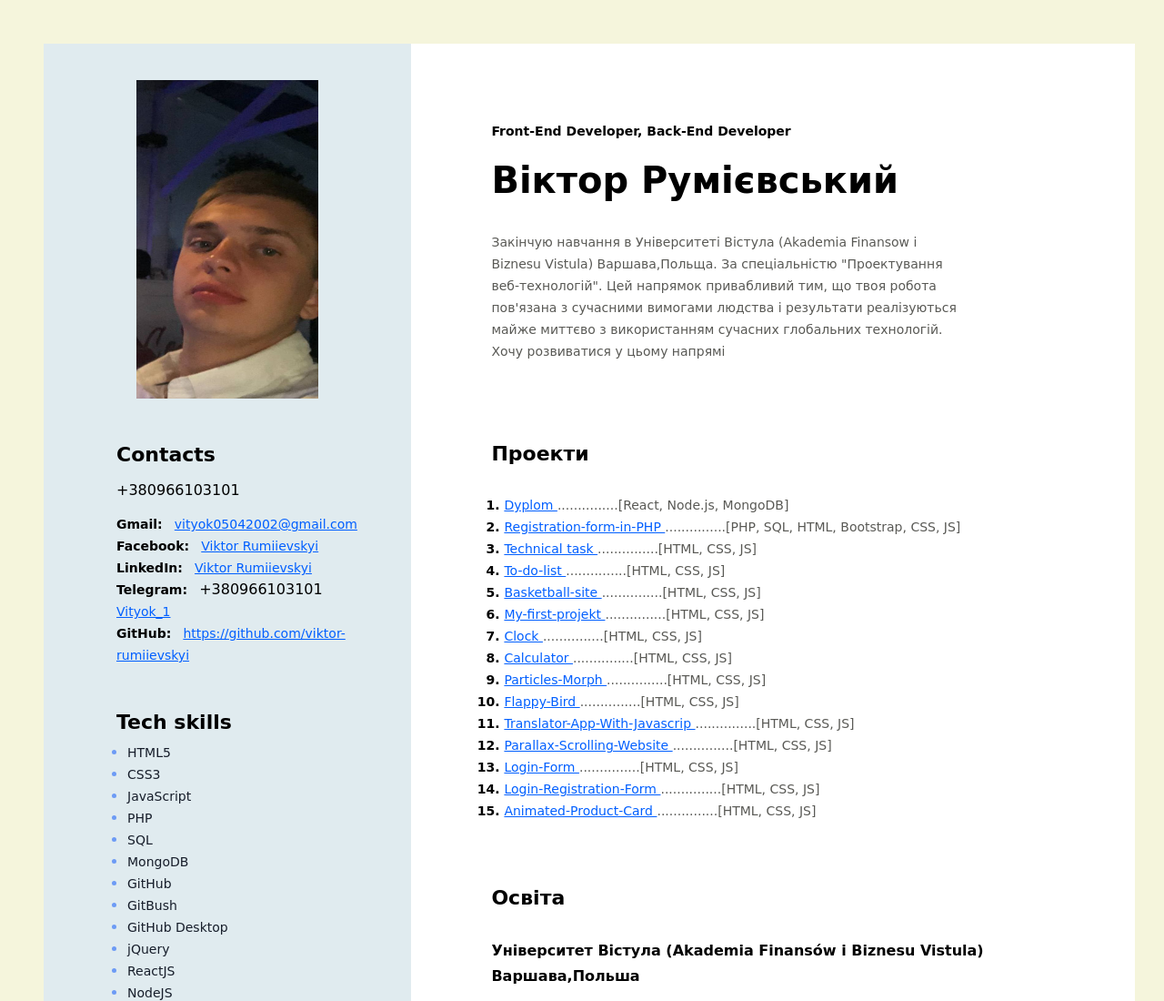
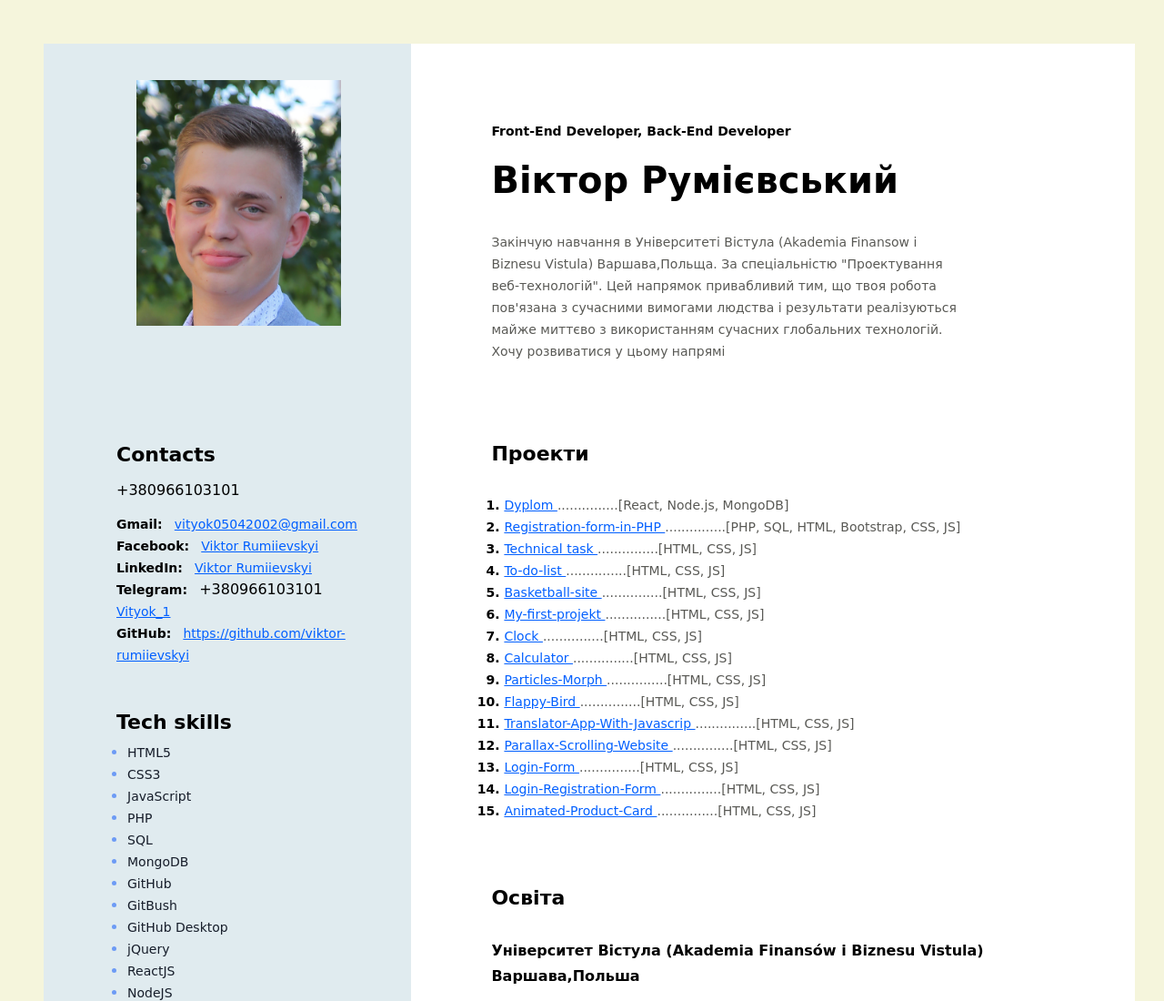
Before and after one commit to viktor-rumiievskyi/Portfolio, a plain HTML site: page index.html in a window 1280 px wide. Shown: the top 1100 px of the page at 91% size. Drawn offline with Linux system fonts and the light colour scheme; a web font is replaced by a local one.

Commit message:
Fixed bugs

```diff
--- a/index.html
+++ b/index.html
@@ -15,7 +15,8 @@
 <link rel="preconnect" href="https://fonts.googleapis.com">
 <link rel="preconnect" href="https://fonts.gstatic.com" crossorigin>
 <link href="https://fonts.googleapis.com/css2?family=Gajraj+One&display=swap" rel="stylesheet">
-    <title>Portfolio</title>
+<link rel="shortcut icon" type="image" href="img/user (1).svg">
+<title>Portfolio</title>
   </head>
   <body>
     <!-- Wrapper -->
@@ -24,7 +25,7 @@
 			<!-- Sidebar -->
 			<div class="sidebar">
 				<div class="my-photo">
-				<img  src="photo_2023-02-17_11-05-11.jpg" alt="" width="200px" height="350px">
+				<img  src="img/IMG_0093.jpg" width="225px" height="270px">
 			</div>
 				<!-- Contacts -->
 				<div class="contats-container">
```
Also changed, not shown: img/IMG_0093.jpg (added), img/user (1).svg (added), photo_2023-02-17_11-05-11.jpg (deleted).
